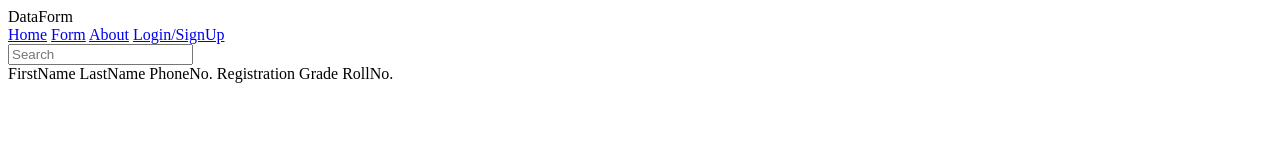
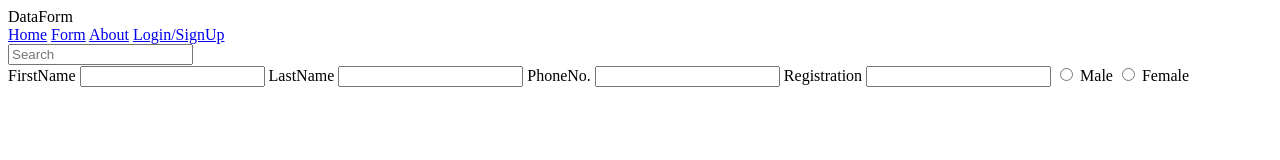
Before and after one commit to Vikashsinghal977/DataFrom, a plain HTML site: page index.html in a window 1280 px wide. Drawn offline with Linux system fonts and the light colour scheme.

Commit message:
adding Form html elemnt

```diff
--- a/index.html
+++ b/index.html
@@ -26,11 +26,17 @@
         <div class="form">
             <form action="">
                 <label for="fn">FirstName</label>
+                <input type="text" name="fname">
                 <label for="ln">LastName</label>
+                <input type="text" name="lname">
                 <label for="pn">PhoneNo.</label>
+                <input type="text" name="pNumber">
                 <label for="reg">Registration</label>
-                <label for="Per">Grade</label>
-                <label for="rn">RollNo.</label>
+                <input type="text" name="rNumber">
+                <input type="radio"  name="gender" value="male">
+                <label for="m/f">Male</label>
+                <input type="radio"  name="gender" valu="female">
+                <label for="m/f">Female</label>
             </form>
         </div>
     </div>
```
